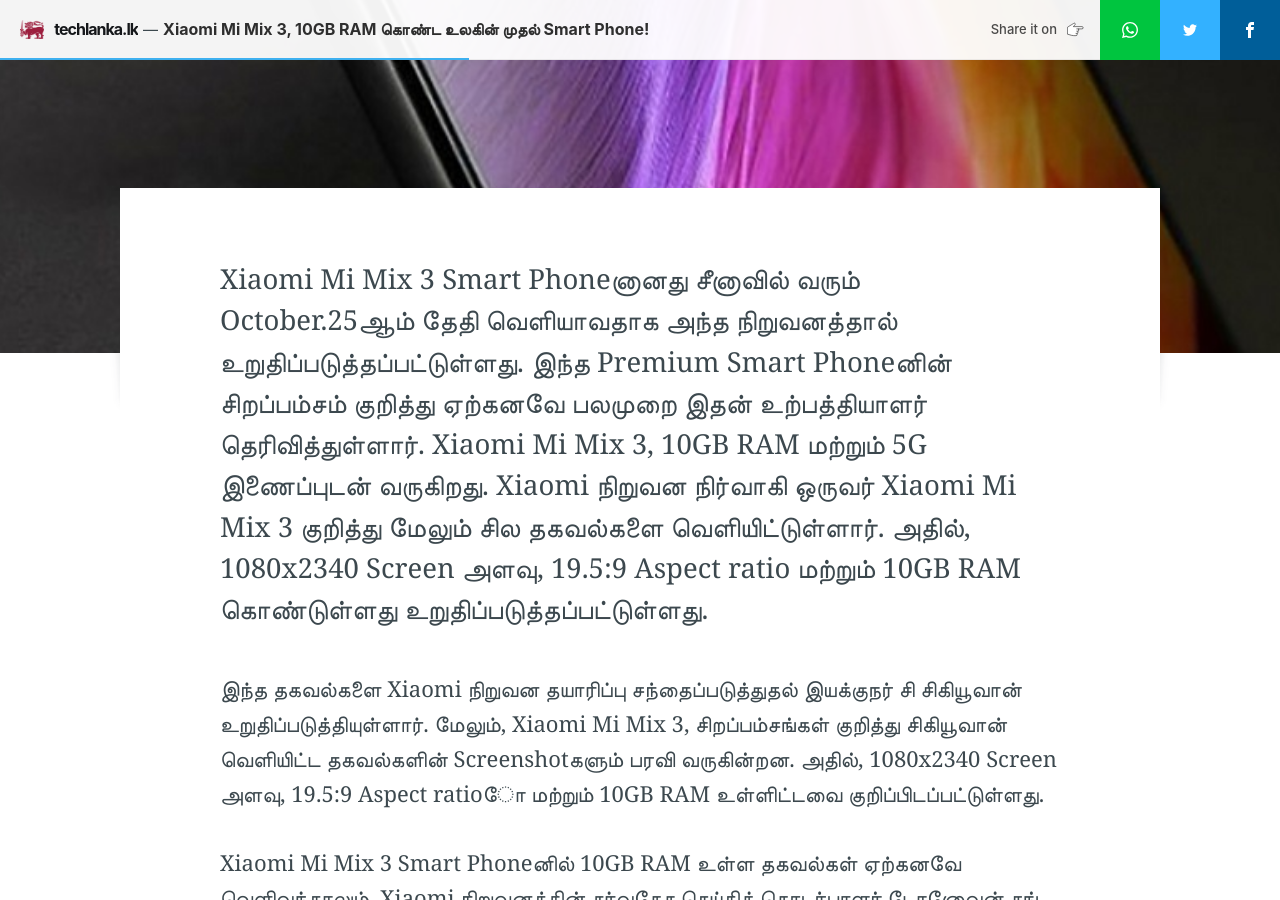
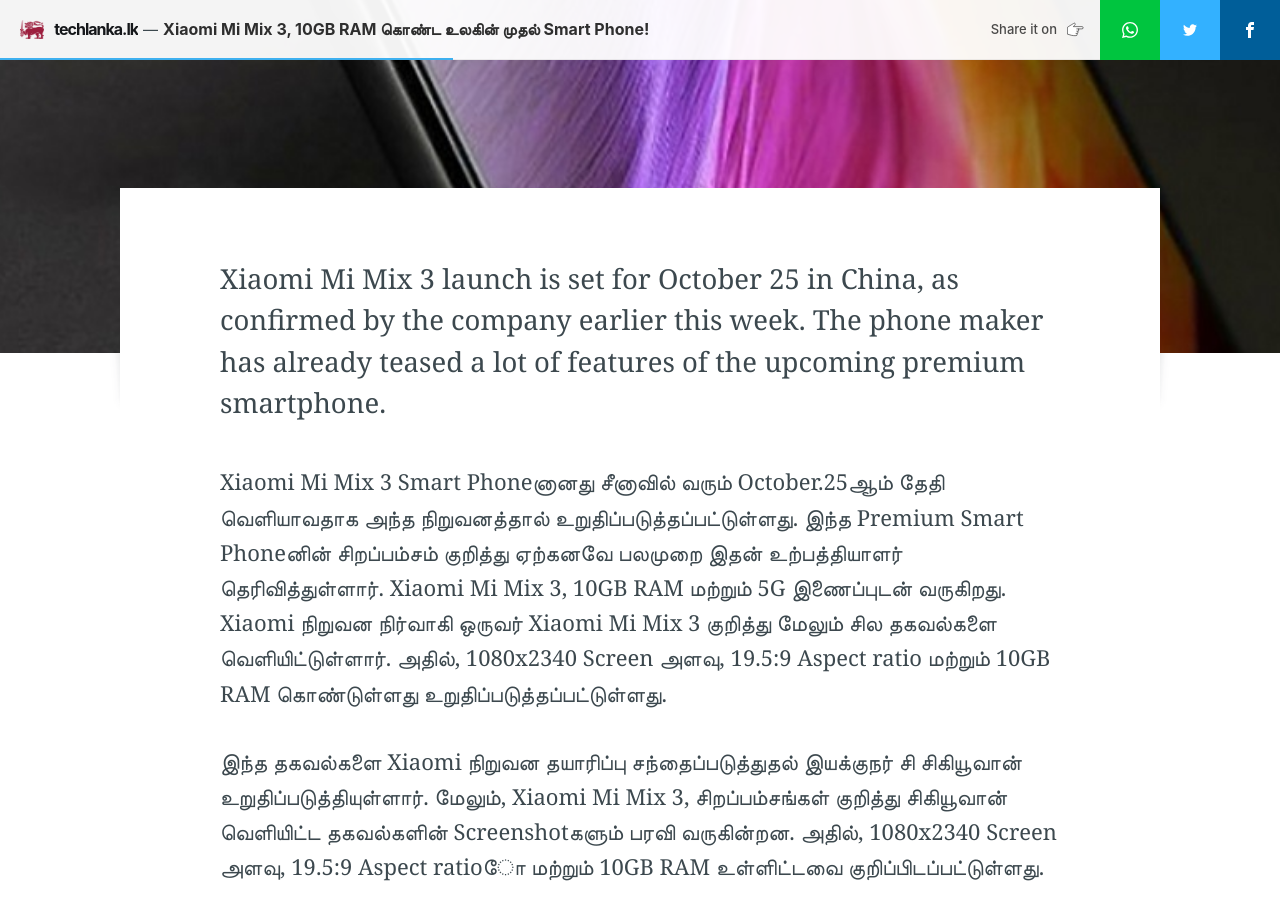
Before and after one commit to techlanka/blog, a Jekyll site: the page built from _posts/2018-10-19-Xiaomi-worlds-first-10gb-ram-smartphone.md, in a window 1280 px wide and 900 px high, scrolled down 766 px. Built offline with Jekyll 4.4.1, drawn with Linux system fonts in a browser that asks for light colours; nearby versions of some CDN libraries; comment, search, counter and statistics services are not loaded.

Commit message:
Update 2018-10-19-Xiaomi-worlds-first-10gb-ram-smartphone.md

```diff
--- a/_posts/2018-10-19-Xiaomi-worlds-first-10gb-ram-smartphone.md
+++ b/_posts/2018-10-19-Xiaomi-worlds-first-10gb-ram-smartphone.md
@@ -10,6 +10,8 @@
 author: mirshad
 title: 'Xiaomi Mi Mix 3, 10GB RAM கொண்ட உலகின் முதல் Smart Phone!'
 ---
+Xiaomi Mi Mix 3 launch is set for October 25 in China, as confirmed by the company earlier this week. The phone maker has already teased a lot of features of the upcoming premium smartphone.
+
 Xiaomi Mi Mix 3 Smart Phoneனானது சீனாவில் வரும் October.25ஆம் தேதி வெளியாவதாக அந்த நிறுவனத்தால் உறுதிப்படுத்தப்பட்டுள்ளது. இந்த Premium Smart Phoneனின் சிறப்பம்சம் குறித்து ஏற்கனவே பலமுறை இதன் உற்பத்தியாளர் தெரிவித்துள்ளார். Xiaomi Mi Mix 3, 10GB RAM மற்றும் 5G இணைப்புடன் வருகிறது. Xiaomi நிறுவன நிர்வாகி ஒருவர் Xiaomi Mi Mix 3 குறித்து மேலும் சில தகவல்களை வெளியிட்டுள்ளார். அதில், 1080x2340 Screen அளவு, 19.5:9 Aspect ratio மற்றும் 10GB RAM கொண்டுள்ளது உறுதிப்படுத்தப்பட்டுள்ளது.
 
 இந்த தகவல்களை Xiaomi நிறுவன தயாரிப்பு சந்தைப்படுத்துதல் இயக்குநர் சி சிகியூவான் உறுதிப்படுத்தியுள்ளார். மேலும், Xiaomi Mi Mix 3, சிறப்பம்சங்கள் குறித்து சிகியூவான் வெளியிட்ட தகவல்களின் Screenshotகளும் பரவி வருகின்றன. அதில், 1080x2340 Screen அளவு, 19.5:9 Aspect ratioோ மற்றும் 10GB RAM உள்ளிட்டவை குறிப்பிடப்பட்டுள்ளது.
```
